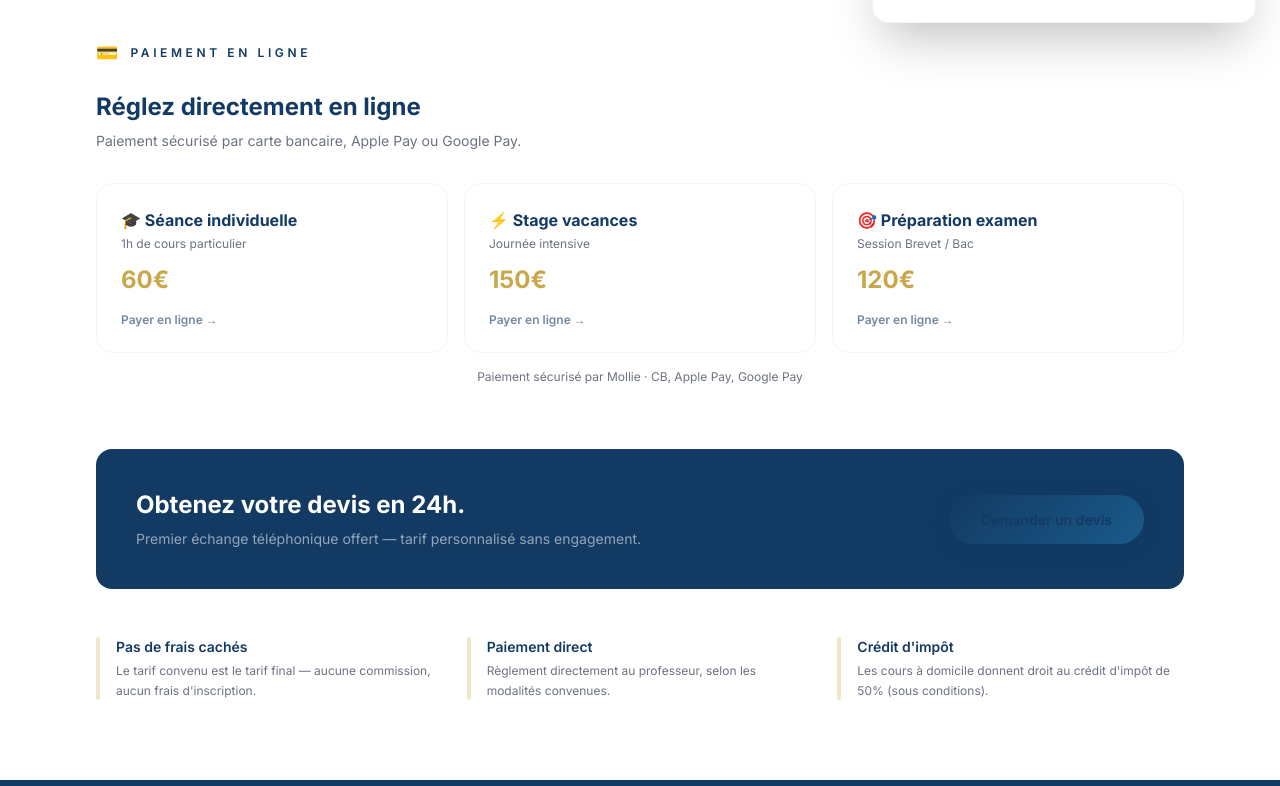
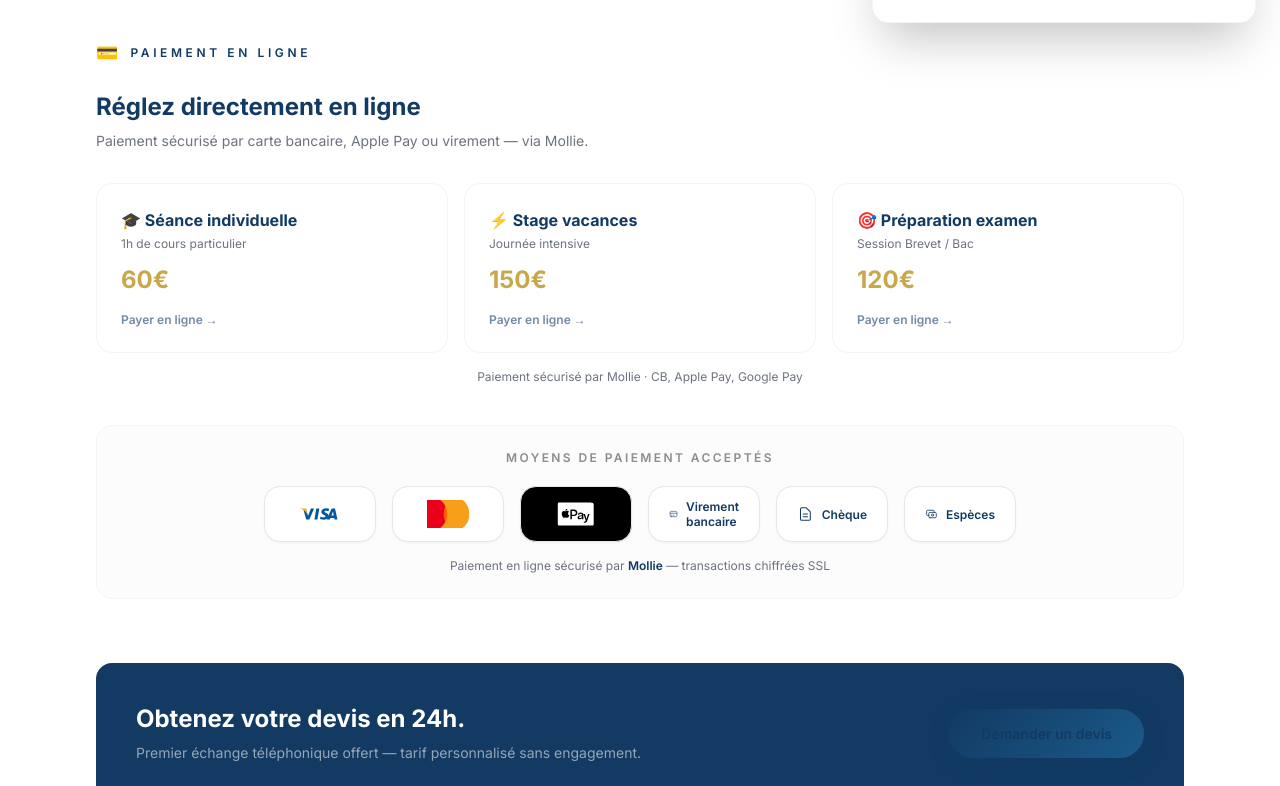
Before and after one commit to aedenmathias5-beep/Ahmed-Ned, a Next.js app: page /tarifs in a window 1280 px wide. Shown: the part 753-1539 px from the top of the page. Built offline with nearby package versions, Linux system fonts and the light colour scheme; no server answers; a web font is replaced by a local one.

Commit message:
feat: ajout section moyens de paiement (Visa, Mastercard, Apple Pay, virement, chèque, espèces)

```diff
--- a/app/tarifs/page.tsx
+++ b/app/tarifs/page.tsx
@@ -76,8 +76,69 @@ export default function Tarifs() {
                 <span className="text-navy text-xs tracking-[0.3em] uppercase font-semibold">Paiement en ligne</span>
               </div>
               <h2 className="text-2xl font-bold text-navy mb-2">Réglez directement en ligne</h2>
-              <p className="text-muted text-sm mb-8">Paiement sécurisé par carte bancaire, Apple Pay ou Google Pay.</p>
+              <p className="text-muted text-sm mb-8">Paiement sécurisé par carte bancaire, Apple Pay ou virement — via Mollie.</p>
               <PaiementButtons />
+
+              <div className="mt-10 border border-gray-100 rounded-2xl p-6 bg-gray-50/50">
+                <p className="text-xs font-semibold text-charcoal/50 uppercase tracking-widest mb-5 text-center">Moyens de paiement acceptés</p>
+                <div className="flex flex-wrap items-center justify-center gap-4">
+
+                  {/* Visa */}
+                  <div className="flex items-center justify-center bg-white rounded-xl border border-gray-200 px-5 py-3 h-14 w-28 shadow-sm">
+                    <svg viewBox="0 0 780 500" className="h-7 w-auto" aria-label="Visa">
+                      <path d="M293.2 348.7l33.4-195.8h53.4l-33.5 195.8H293.2z" fill="#00579F"/>
+                      <path d="M554.7 157.4c-10.6-3.9-27.2-8.1-47.9-8.1-52.8 0-90.1 26.5-90.4 64.5-.3 28.1 26.5 43.7 46.8 53.1 20.8 9.5 27.8 15.7 27.7 24.2-.1 13.1-16.6 19.1-32 19.1-21.4 0-32.8-3-50.4-10.3l-6.9-3.1-7.5 43.7c12.5 5.4 35.6 10.2 59.6 10.4 56.2 0 92.7-26.2 93.1-66.8.2-22.2-14-39.1-44.8-53-18.7-9-30.2-15-30.1-24.1 0-8.1 9.7-16.7 30.7-16.7 17.5-.3 30.2 3.5 40.1 7.5l4.8 2.3 7.2-42.7z" fill="#00579F"/>
+                      <path d="M661.3 152.9h-41.3c-12.8 0-22.4 3.5-28 16.2l-79.4 179.5h56.1l11.2-29.3h68.6l6.5 29.4h49.6l-43.3-195.8zm-65.8 124.1c4.4-11.3 21.3-55.1 21.3-55.1s4.4-11.4 7.1-18.7l3.6 16.9s10.2 46.6 12.4 56.9h-44.4z" fill="#00579F"/>
+                      <path d="M230.5 152.9l-52.3 133.6-5.6-27.2c-9.7-31.2-40-65-73.9-81.9l47.9 171.1 56.5-.1 84.1-195.5h-56.7z" fill="#00579F"/>
+                      <path d="M131.6 152.9H46.1l-.7 3.9c66.5 16.1 110.5 54.9 128.8 101.6l-18.6-89.3c-3.2-12.4-12.6-15.8-24-16.2z" fill="#FAA61A"/>
+                    </svg>
+                  </div>
+
+                  {/* Mastercard */}
+                  <div className="flex items-center justify-center bg-white rounded-xl border border-gray-200 px-5 py-3 h-14 w-28 shadow-sm">
+                    <svg viewBox="0 0 131.39 86.9" className="h-7 w-auto" aria-label="Mastercard">
+                      <rect x="48.19" width="35" height="86.9" fill="#ff5f00"/>
+                      <path d="M51.94,43.45a55.3,55.3,0,0,1,13.25-36.45,55.44,55.44,0,1,0,0,72.9A55.3,55.3,0,0,1,51.94,43.45Z" fill="#eb001b"/>
+                      <path d="M131.39,43.45a55.44,55.44,0,0,1-89.7,43.45,55.44,55.44,0,0,0,0-86.9,55.44,55.44,0,0,1,89.7,43.45Z" fill="#f79e1b"/>
+                    </svg>
+                  </div>
+
+                  {/* Apple Pay */}
+                  <div className="flex items-center justify-center bg-black rounded-xl border border-gray-200 px-5 py-3 h-14 w-28 shadow-sm">
+                    <svg viewBox="0 0 165.52 105.96" className="h-6 w-auto" aria-label="Apple Pay">
+                      <path d="M150.698 0H14.823c-.566 0-1.133 0-1.698.003-.477.004-.953.009-1.43.022-1.039.028-2.087.09-3.113.274a10.51 10.51 0 0 0-2.958.975 9.932 9.932 0 0 0-2.501 1.811A9.78 9.78 0 0 0 1.3 5.586a10.4 10.4 0 0 0-.975 2.96C.143 9.575.083 10.625.055 11.667.018 12.155.01 12.643 0 13.13V92.83c.01.487.018.974.055 1.462.028 1.041.088 2.092.27 3.121a10.46 10.46 0 0 0 .975 2.96 9.897 9.897 0 0 0 1.822 2.497 9.824 9.824 0 0 0 2.501 1.817 10.7 10.7 0 0 0 2.958.974c1.026.185 2.074.246 3.113.274.477.013.953.02 1.43.022.565.004 1.132.004 1.698.004h135.875c.565 0 1.132 0 1.697-.004.476-.002.952-.009 1.43-.022 1.038-.028 2.086-.09 3.112-.274a10.7 10.7 0 0 0 2.958-.974 9.824 9.824 0 0 0 2.502-1.817 9.924 9.924 0 0 0 1.82-2.498c.46-.952.773-1.95.975-2.959.184-1.03.244-2.08.273-3.121.036-.488.043-.975.053-1.462.004-.565.004-1.13.004-1.699V14.827c0-.568 0-1.133-.004-1.698-.01-.487-.017-.974-.053-1.462-.029-1.042-.089-2.092-.273-3.12a10.4 10.4 0 0 0-.975-2.96 9.994 9.994 0 0 0-4.322-4.322 10.7 10.7 0 0 0-2.958-.975c-1.026-.183-2.074-.246-3.112-.274-.478-.013-.954-.018-1.43-.022C151.83 0 151.263 0 150.698 0z" fill="#000"/>
+                      <path d="M150.698 3.532l1.672.003c.452.004.905.008 1.36.021.793.022 1.719.065 2.583.22a7.128 7.128 0 0 1 1.97.65 6.461 6.461 0 0 1 2.84 2.842 6.978 6.978 0 0 1 .65 1.97c.153.864.197 1.79.218 2.57.036.49.043.96.053 1.452.004.556.004 1.112.004 1.67V92.83c0 .558 0 1.114-.004 1.682-.01.484-.017.953-.053 1.443-.022.78-.065 1.707-.218 2.574a7.07 7.07 0 0 1-.65 1.968 6.514 6.514 0 0 1-1.196 1.647 6.442 6.442 0 0 1-1.644 1.195 7.15 7.15 0 0 1-1.97.647c-.855.153-1.776.199-2.585.22-.454.014-.907.018-1.36.022-.56.004-1.126.004-1.69.004H14.822c-.002 0-.004 0-.005-.004-.557 0-1.12 0-1.68-.004a35.28 35.28 0 0 1-1.361-.022c-.807-.02-1.728-.066-2.583-.22a7.076 7.076 0 0 1-1.97-.648 6.558 6.558 0 0 1-1.644-1.194 6.467 6.467 0 0 1-1.197-1.647 7.003 7.003 0 0 1-.648-1.968c-.153-.865-.197-1.792-.218-2.574-.035-.49-.043-.96-.052-1.442-.004-.568-.004-1.124-.004-1.682V13.13c0-.558 0-1.114.004-1.668.009-.492.017-.963.052-1.453.022-.78.065-1.706.219-2.572a7.028 7.028 0 0 1 .647-1.97 6.432 6.432 0 0 1 1.197-1.645 6.558 6.558 0 0 1 1.645-1.196 7.076 7.076 0 0 1 1.97-.649c.855-.153 1.776-.199 2.583-.219a60.8 60.8 0 0 1 1.36-.022l1.672-.003h135.875" fill="#fff"/>
+                      <path d="M43.508 35.77c1.404-1.755 2.356-4.112 2.105-6.51-2.063.09-4.56 1.362-6.005 3.115-1.318 1.58-2.48 4.03-2.167 6.349 2.23.172 4.517-1.148 6.067-2.954M45.586 39.075c-3.346-.203-6.196 1.9-7.795 1.9-1.6 0-4.046-1.8-6.698-1.753-3.447.048-6.647 2.003-8.395 5.109-3.6 6.212-.944 15.422 2.548 20.484 1.7 2.48 3.747 5.218 6.444 5.123 2.55-.1 3.547-1.652 6.647-1.652 3.096 0 3.994 1.652 6.747 1.604 2.8-.048 4.548-2.481 6.247-4.964 1.952-2.826 2.751-5.556 2.8-5.702-.05-.05-5.398-2.1-5.447-8.26-.047-5.158 4.198-7.638 4.398-7.786-2.398-3.547-6.147-3.944-7.496-4.003M75.493 32.68c8.598 0 14.58 5.924 14.58 14.55 0 8.657-6.108 14.61-14.784 14.61h-9.499V76.27h-6.73V32.68h16.433zm-9.703 23.606h7.874c5.985 0 9.39-3.227 9.39-8.027 0-4.8-3.405-7.995-9.36-7.995h-7.904v16.022zM92.026 67.44c0-4.857 3.726-7.84 10.34-8.22l7.61-.452v-2.137c0-3.09-2.087-4.857-5.576-4.857-3.317 0-5.374 1.62-5.87 4.087h-6.154c.349-5.518 4.888-9.59 12.264-9.59 7.214 0 11.828 3.814 11.828 9.795v20.204h-6.23v-4.828h-.146c-1.824 3.23-5.811 5.25-9.943 5.25-6.18 0-10.123-3.84-10.123-9.252zm17.95-2.745v-2.18l-6.84.43c-3.432.234-5.374 1.736-5.374 4.146 0 2.468 2.03 4.058 5.113 4.058 4.003 0 7.1-2.76 7.1-6.454zM121.89 92.1c-1.27 0-2.484-.175-3.43-.467v-5.2c.82.204 1.64.32 2.52.32 2.61 0 4.112-1.134 5.05-4.015l.524-1.677-10.02-27.748h7.02l6.678 21.434h.148l6.678-21.434h6.815l-10.398 29.124c-2.376 6.712-5.054 9.213-11.585 9.213z" fill="#000"/>
+                    </svg>
+                  </div>
+
+                  {/* Virement bancaire */}
+                  <div className="flex items-center justify-center bg-white rounded-xl border border-gray-200 px-5 py-3 h-14 w-28 shadow-sm gap-2">
+                    <svg className="h-6 w-6 text-navy" fill="none" stroke="currentColor" viewBox="0 0 24 24" aria-label="Virement">
+                      <path strokeLinecap="round" strokeLinejoin="round" strokeWidth={1.5} d="M3 10h18M7 15h1m4 0h1m-7 4h12a3 3 0 003-3V8a3 3 0 00-3-3H6a3 3 0 00-3 3v8a3 3 0 003 3z"/>
+                    </svg>
+                    <span className="text-xs font-semibold text-navy leading-tight">Virement<br/>bancaire</span>
+                  </div>
+
+                  {/* Chèque */}
+                  <div className="flex items-center justify-center bg-white rounded-xl border border-gray-200 px-5 py-3 h-14 w-28 shadow-sm gap-2">
+                    <svg className="h-6 w-6 text-navy" fill="none" stroke="currentColor" viewBox="0 0 24 24" aria-label="Chèque">
+                      <path strokeLinecap="round" strokeLinejoin="round" strokeWidth={1.5} d="M9 12h6m-6 4h6m2 5H7a2 2 0 01-2-2V5a2 2 0 012-2h5.586a1 1 0 01.707.293l5.414 5.414a1 1 0 01.293.707V19a2 2 0 01-2 2z"/>
+                    </svg>
+                    <span className="text-xs font-semibold text-navy leading-tight">Chèque</span>
+                  </div>
+
+                  {/* Espèces */}
+                  <div className="flex items-center justify-center bg-white rounded-xl border border-gray-200 px-5 py-3 h-14 w-28 shadow-sm gap-2">
+                    <svg className="h-6 w-6 text-navy" fill="none" stroke="currentColor" viewBox="0 0 24 24" aria-label="Espèces">
+                      <path strokeLinecap="round" strokeLinejoin="round" strokeWidth={1.5} d="M17 9V7a2 2 0 00-2-2H5a2 2 0 00-2 2v6a2 2 0 002 2h2m2 4h10a2 2 0 002-2v-6a2 2 0 00-2-2H9a2 2 0 00-2 2v6a2 2 0 002 2zm7-5a2 2 0 11-4 0 2 2 0 014 0z"/>
+                    </svg>
+                    <span className="text-xs font-semibold text-navy leading-tight">Espèces</span>
+                  </div>
+
+                </div>
+                <p className="text-xs text-muted text-center mt-4">Paiement en ligne sécurisé par <span className="font-semibold text-navy">Mollie</span> — transactions chiffrées SSL</p>
+              </div>
             </div>
 
             <div className="bg-navy p-10 rounded-2xl flex flex-col md:flex-row items-start md:items-center gap-8">
```
